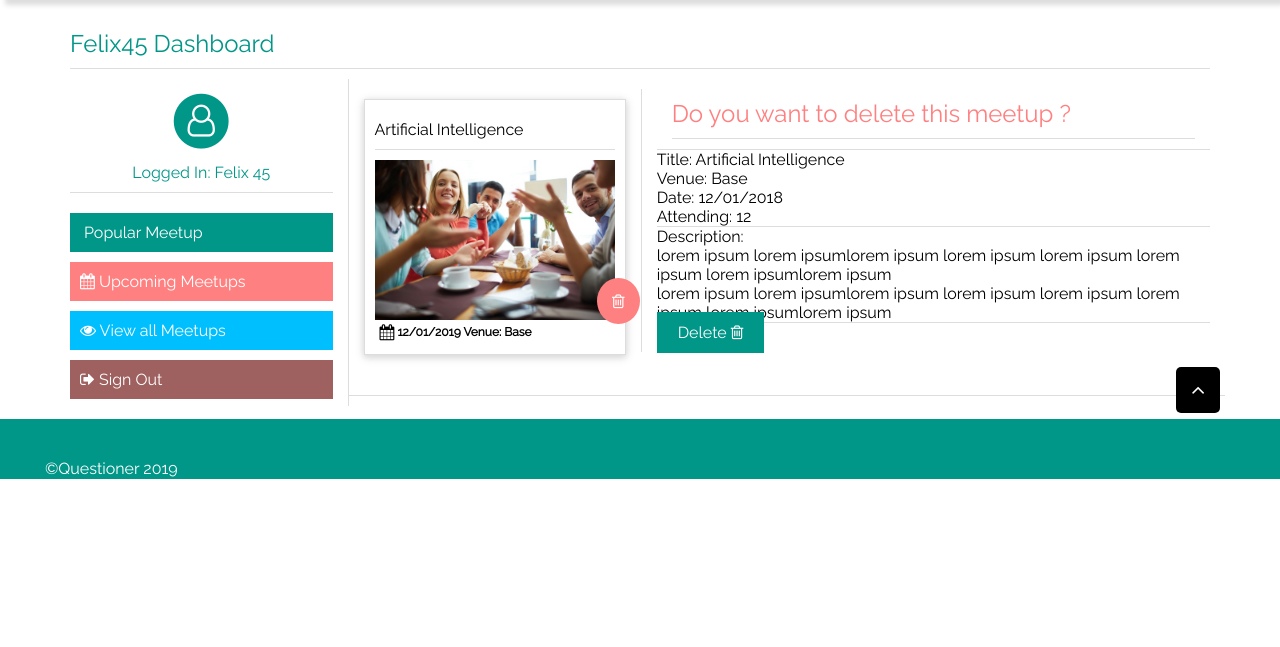
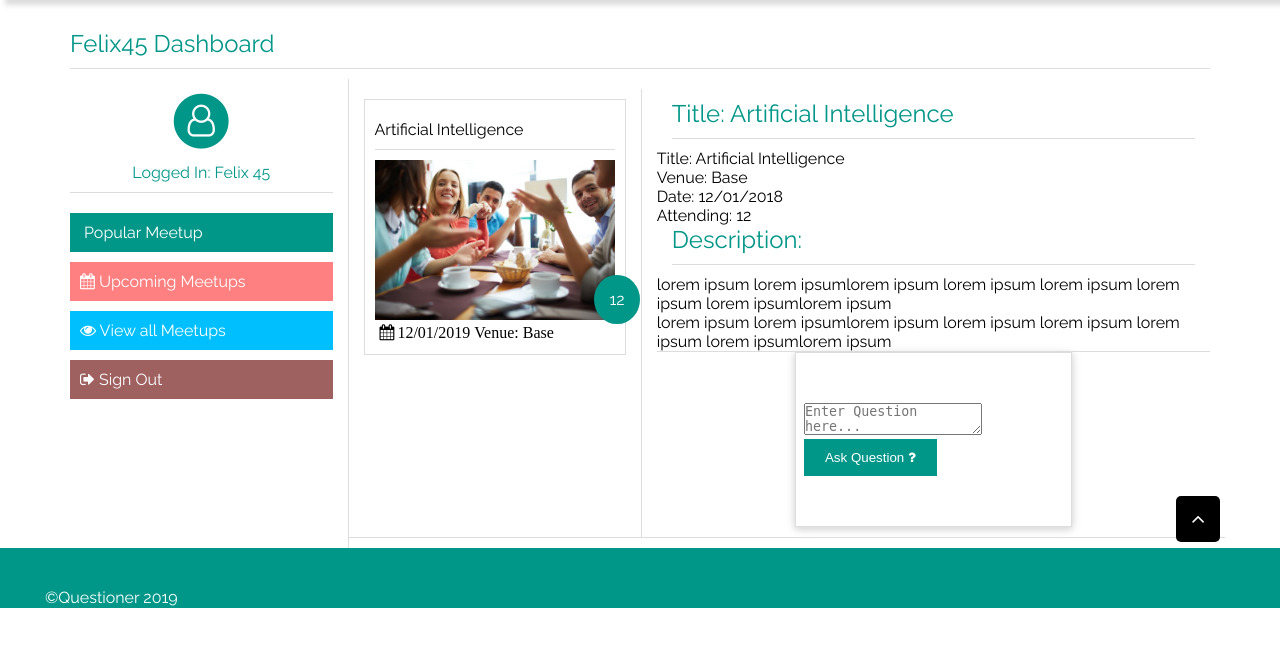
Before and after one commit to Felix45/Questioner, a Python web app: template UI/templates/postquestion.html in a window 1280 px wide. Shown: the part 71-718 px from the top of the page. Run offline with Jinja, Linux system fonts and the light colour scheme; the template is opened without the code that fills it, so the values that code supplies are empty.

Commit message:
[feature #162969211] Added a comment area form and Askquestion button

```diff
--- a/UI/templates/postquestion.html
+++ b/UI/templates/postquestion.html
@@ -94,8 +94,8 @@
 				<div class="dashboard column-lg-9 column-md-9 column-sm-9 column-xs-12">
 
 						<div class="row">
-	   				<div class="column-lg-4 column-md-4 column-sm-4 column-xs-12">
-	   					<div class="cards no-box-shadow">
+	   				<div class="column-lg-4 column-md-4 column-sm-12 column-xs-12">
+	   					<div class="cards user no-box-shadow">
 								<h4>Artificial Intelligence</h4>
 									<div class="meetup">
 										<a href="">
@@ -103,31 +103,32 @@
 										</a>
 										<div class="meetup-details">
 											<span class="fa fa-calendar fa-lg"></span>
-											<span>  12/01/2019  Venue: Base </span>
+											<span class="fa fa-venue fa-lg">  12/01/2019  Venue: Base </span>
 										</div>
 									</div>
-									<span class="attending danger delete-meetup fa fa-trash-o" title="delete"></span>
+									<span class="attending">12</span>
 					    		</div>
 	   					</div>
-	   				<div class="dashboard column-lg-8 column-md-8 column-sm-8 column-xs-12">
-	   					<h2 class="danger-text">Do you want to delete this meetup ?</h2>
-	   					<div class="divider"></div>
-	   					<p class="meetup-details">Title: Artificial Intelligence</p>
-	   					<p class="meetup-details">Venue: Base</p>
-	   					<p class="meetup-details">Date: 12/01/2018</p>
-	   					<p class="meetup-details">Attending: 12</p>
-	   					<div class="divider"></div>
-	   					<div>
-	   						<p>Description: </p>
+	   				<div class="dashboard column-lg-8 column-md-8 column-sm-12 column-xs-12">
+	   					<div class="user">
+	   						<h2 class="">Title: Artificial Intelligence</h2>
+	   						<p class="meetup-details">Title: Artificial Intelligence</p>
+	   						<p class="meetup-details">Venue: Base</p>
+	   						<p class="meetup-details">Date: 12/01/2018</p>
+	   						<p class="meetup-details">Attending: 12</p>
+	   					</div>
+	   					<div class="user">
+	   						<h2 class="">Description: </h2>
 	   						<p>lorem ipsum lorem ipsumlorem ipsum lorem ipsum lorem ipsum lorem ipsum lorem ipsumlorem ipsum</p>
 								<p>lorem ipsum lorem ipsumlorem ipsum lorem ipsum lorem ipsum lorem ipsum lorem ipsumlorem ipsum</p>
 	   					</div>
 	   					<div class="divider"></div>
 
-	   					<div class="modal-footer">
-	   					  <p>
-	   						<a class="button danger">Delete <span class="fa fa-trash-o"></span></a>
-	   					  </p>
+	   					<div class="user">
+	   					  <form class="form-inline">
+	   					   <textarea class="" placeholder="Enter Question here..."></textarea>
+	   						<button type="submit" class="button">Ask Question <span class="fa fa-question"></span></button>
+	   					  </form>
 	   					</div>
 	   				 </div>
 	   			</div>
```
